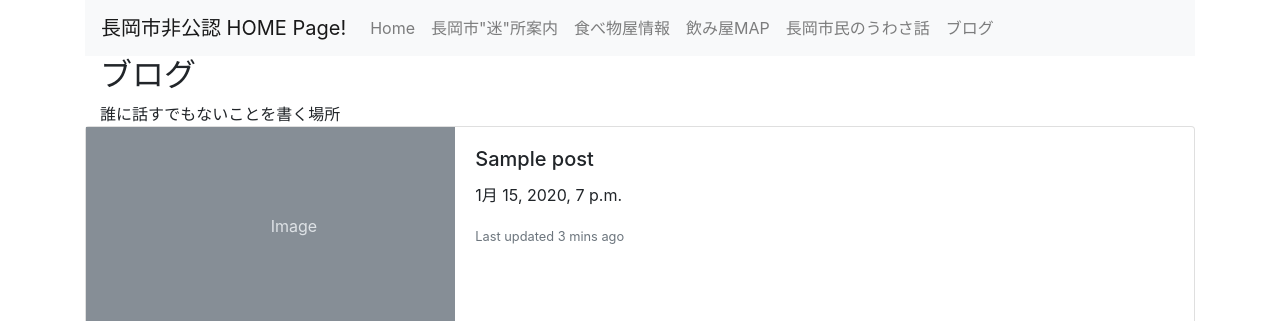
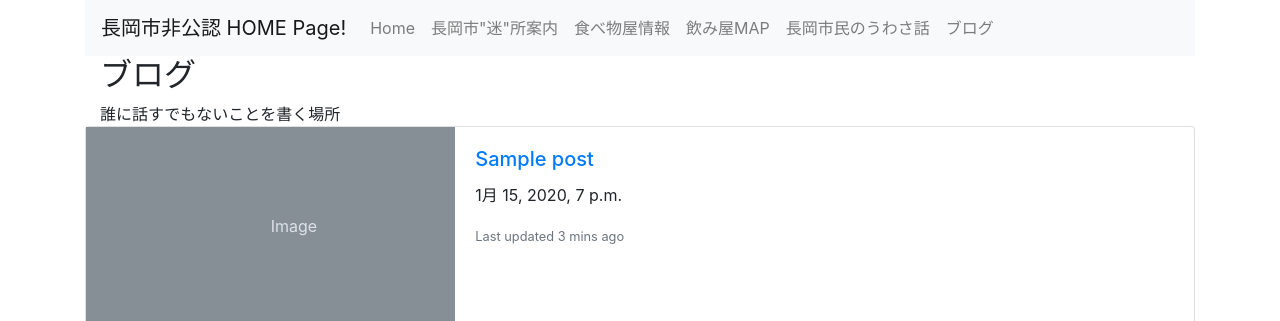
Before and after one commit to yottannmenn/Ngok, a Django app: page /blog/post_list/ in a window 1280 px wide. Shown: the top 321 px of the page. Run offline with Django 3.2, Linux system fonts and the light colour scheme; tables that the repository leaves empty hold one stand-in row (values such as "Sample post"); some libraries are stand-ins or nearby versions.

Commit message:
[fix] 記事一覧から詳細に飛べないバグを修正
記事一覧から詳細に飛べないバグを修正した

```diff
--- a/mysite/templates/blog/post_list.html
+++ b/mysite/templates/blog/post_list.html
@@ -21,9 +21,11 @@
             </div>
             <div class="col-md-8">
             <div class="card-body">
+            <a href="{% url "blog:post_detail" post.pk %}">
                 <h5 class="card-title">{{ post.title }}</h5>
-                <p class="card-text">{{ post.date }}</p>
-                <p class="card-text"><small class="text-muted">Last updated 3 mins ago</small></p>
+            </a>
+            <p class="card-text">{{ post.date }}</p>
+            <p class="card-text"><small class="text-muted">Last updated 3 mins ago</small></p>
             </div>
             </div>
         </div>
```
